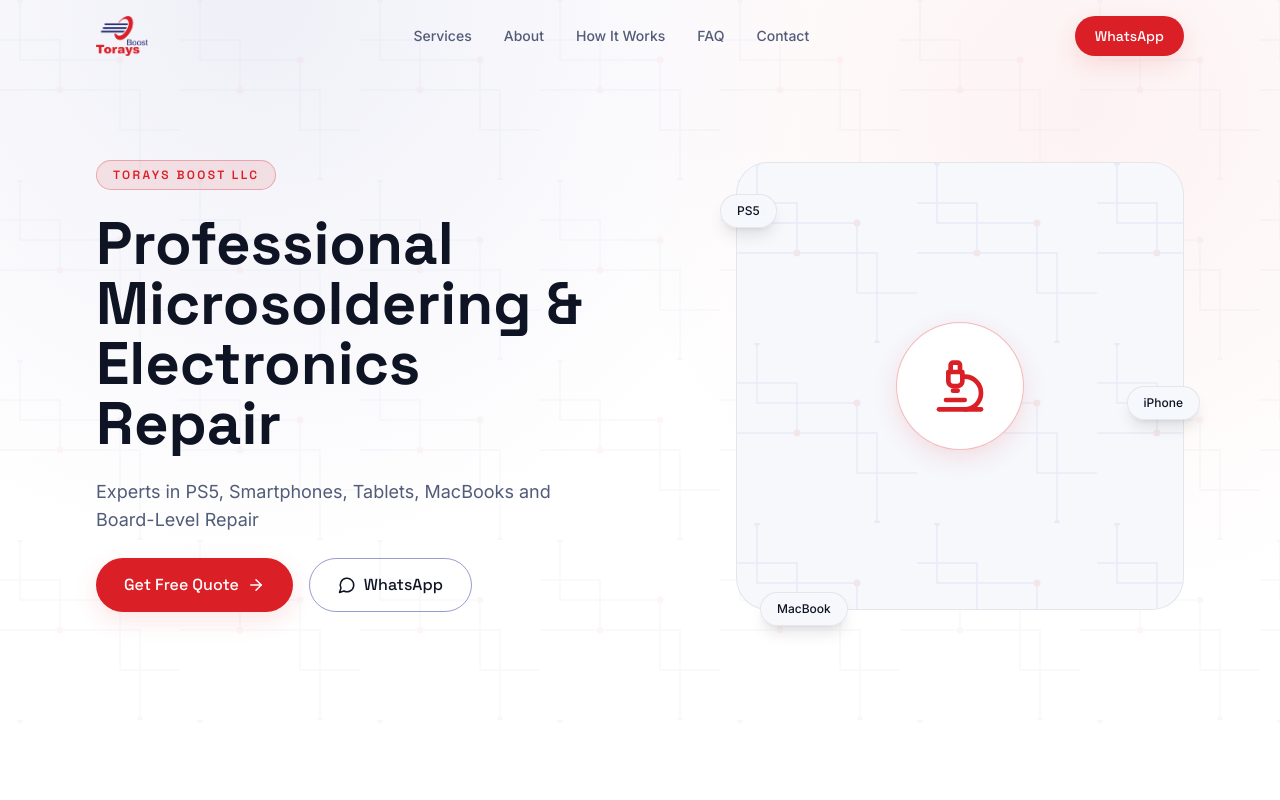
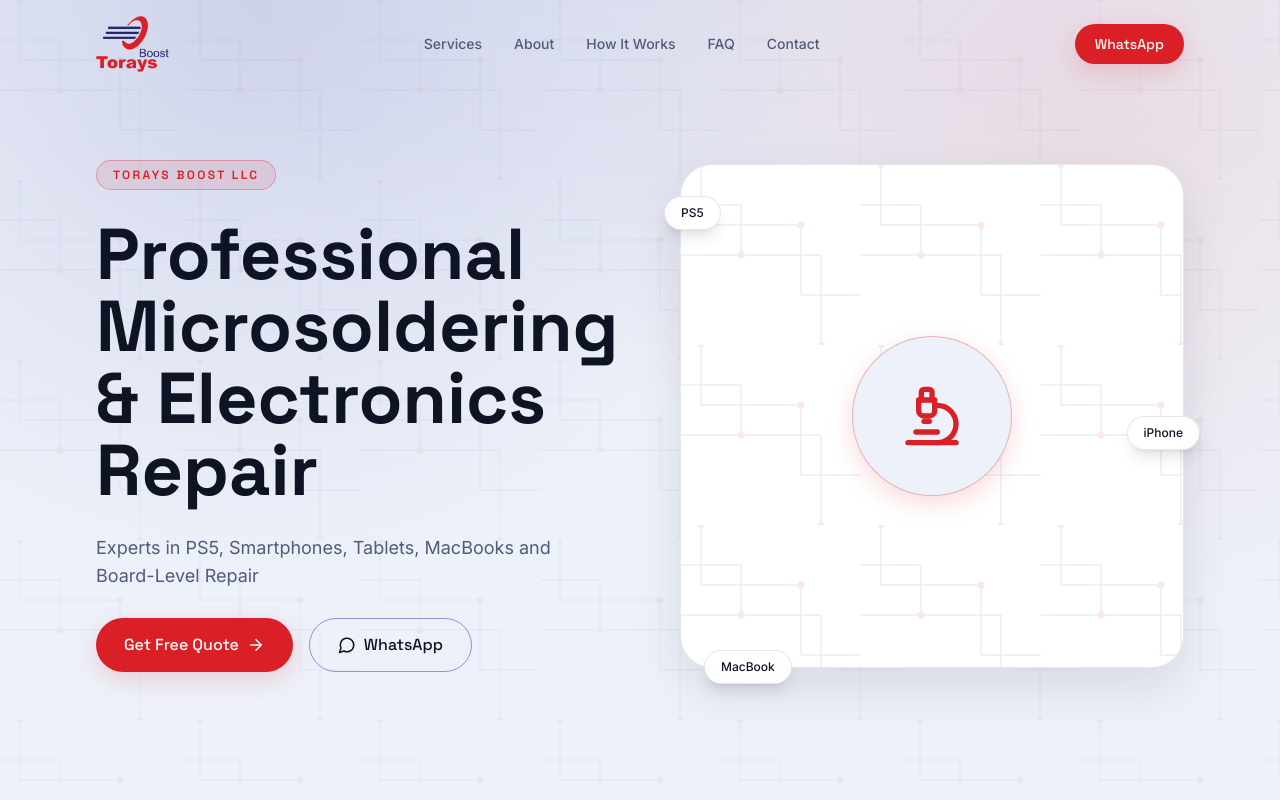
Before and after one commit to toraysboostllc/torays-boost-website, a React (Vite) app: page / in a window 1280 px wide. Shown: the top 800 px of the page. Built offline with nearby package versions, Linux system fonts and the light colour scheme.

Commit message:
Refine light tech theme and hero presentation

```diff
--- a/src/components/ui/Logo.jsx
+++ b/src/components/ui/Logo.jsx
@@ -6,7 +6,7 @@
     <img
       src={logoSrc}
       alt="Torays Boost"
-      className={`h-9 w-auto object-contain sm:h-10 ${className}`}
+      className={`h-11 w-auto object-contain sm:h-14 ${className}`}
     />
   );
 }
--- a/src/config/theme.config.js
+++ b/src/config/theme.config.js
@@ -15,11 +15,14 @@
       dark: "#171B52",
       light: "#333BA0",
     },
+    // bg is the page canvas (soft blue-gray, not flat white); surface is
+    // white so cards pop with contrast against it, per the Stripe-style
+    // reference the user asked to get closer to.
     neutral: {
-      bg: "#FFFFFF",
-      surface: "#F6F8FC",
-      surfaceAlt: "#EEF1FA",
-      line: "rgba(15,20,36,0.08)",
+      bg: "#EDF1F9",
+      surface: "#FFFFFF",
+      surfaceAlt: "#F4F6FB",
+      line: "rgba(15,20,36,0.10)",
     },
     text: {
       primary: "#0F1424",
@@ -28,8 +31,8 @@
     },
   },
   glow: {
-    red: "0 8px 24px rgba(218,31,38,0.12)",
-    navy: "0 8px 24px rgba(32,38,111,0.10)",
+    red: "0 8px 24px rgba(218,31,38,0.16)",
+    navy: "0 8px 24px rgba(32,38,111,0.12)",
   },
   fonts: {
     heading: "'Space Grotesk', sans-serif",
--- a/src/sections/Hero.jsx
+++ b/src/sections/Hero.jsx
@@ -11,12 +11,12 @@
  */
 function HeroVisual() {
   return (
-    <div className="relative aspect-square w-full max-w-md">
-      <div className="absolute inset-0 rounded-[2rem] bg-torays-surface border border-torays-line overflow-hidden">
-        <CircuitBackground opacity={0.08} />
+    <div className="relative aspect-square w-full max-w-xl">
+      <div className="absolute inset-0 rounded-[2rem] bg-torays-surface border border-torays-line shadow-[0_20px_50px_rgba(15,20,36,0.10)] overflow-hidden">
+        <CircuitBackground opacity={0.1} />
         <div className="absolute inset-0 flex items-center justify-center">
-          <div className="flex h-32 w-32 items-center justify-center rounded-full bg-torays-bg border border-torays-red/30 shadow-glow-red">
-            <Microscope size={56} className="text-torays-red" />
+          <div className="flex h-40 w-40 items-center justify-center rounded-full bg-torays-bg border border-torays-red/30 shadow-glow-red">
+            <Microscope size={64} className="text-torays-red" />
           </div>
         </div>
       </div>
@@ -42,20 +42,20 @@
   return (
     <section id="top" className="relative overflow-hidden pt-32 pb-20 sm:pt-40 sm:pb-28">
       <div className="absolute inset-0 bg-torays-gradient" />
-      <CircuitBackground opacity={0.035} />
+      <CircuitBackground opacity={0.05} />
 
-      <div className="relative mx-auto grid max-w-6xl grid-cols-1 items-center gap-14 px-5 sm:px-8 lg:grid-cols-2">
+      <div className="relative mx-auto grid max-w-6xl grid-cols-1 items-center gap-16 px-5 sm:px-8 lg:grid-cols-2 lg:gap-20">
         <motion.div
           initial={{ opacity: 0, y: 20 }}
           animate={{ opacity: 1, y: 0 }}
           transition={{ duration: 0.6, ease: "easeOut" }}
-          className="flex flex-col items-start gap-6"
+          className="flex flex-col items-start gap-7"
         >
           <span className="rounded-full border border-torays-red/30 bg-torays-red/10 px-4 py-1.5 text-xs font-heading font-semibold uppercase tracking-[0.2em] text-torays-red">
             Torays Boost LLC
           </span>
 
-          <h1 className="text-4xl font-heading font-bold leading-tight text-torays-text sm:text-5xl lg:text-6xl">
+          <h1 className="text-5xl font-heading font-bold leading-[1.05] text-torays-text sm:text-6xl lg:text-7xl">
             Professional Microsoldering &amp; Electronics Repair
           </h1>
 
--- a/src/styles/index.css
+++ b/src/styles/index.css
@@ -16,6 +16,9 @@
 
   body {
     @apply bg-torays-bg text-torays-text font-body antialiased;
+    /* Very soft whole-page wash for depth — pure CSS, no layout/structure impact. */
+    background-image: radial-gradient(ellipse 1400px 700px at 50% -8%, rgba(51, 59, 160, 0.06), transparent 60%);
+    background-attachment: fixed;
   }
 
   h1,
--- a/tailwind.config.js
+++ b/tailwind.config.js
@@ -27,7 +27,7 @@
       },
       backgroundImage: {
         "torays-gradient":
-          "radial-gradient(circle at 20% 0%, rgba(51,59,160,0.08) 0%, rgba(255,255,255,0) 45%), radial-gradient(circle at 85% 15%, rgba(218,31,38,0.06) 0%, rgba(255,255,255,0) 40%)",
+          "radial-gradient(circle at 20% 0%, rgba(51,59,160,0.14) 0%, rgba(237,241,249,0) 45%), radial-gradient(circle at 85% 15%, rgba(218,31,38,0.09) 0%, rgba(237,241,249,0) 40%)",
       },
       animation: {
         "pulse-glow": "pulse-glow 3s ease-in-out infinite",
```
